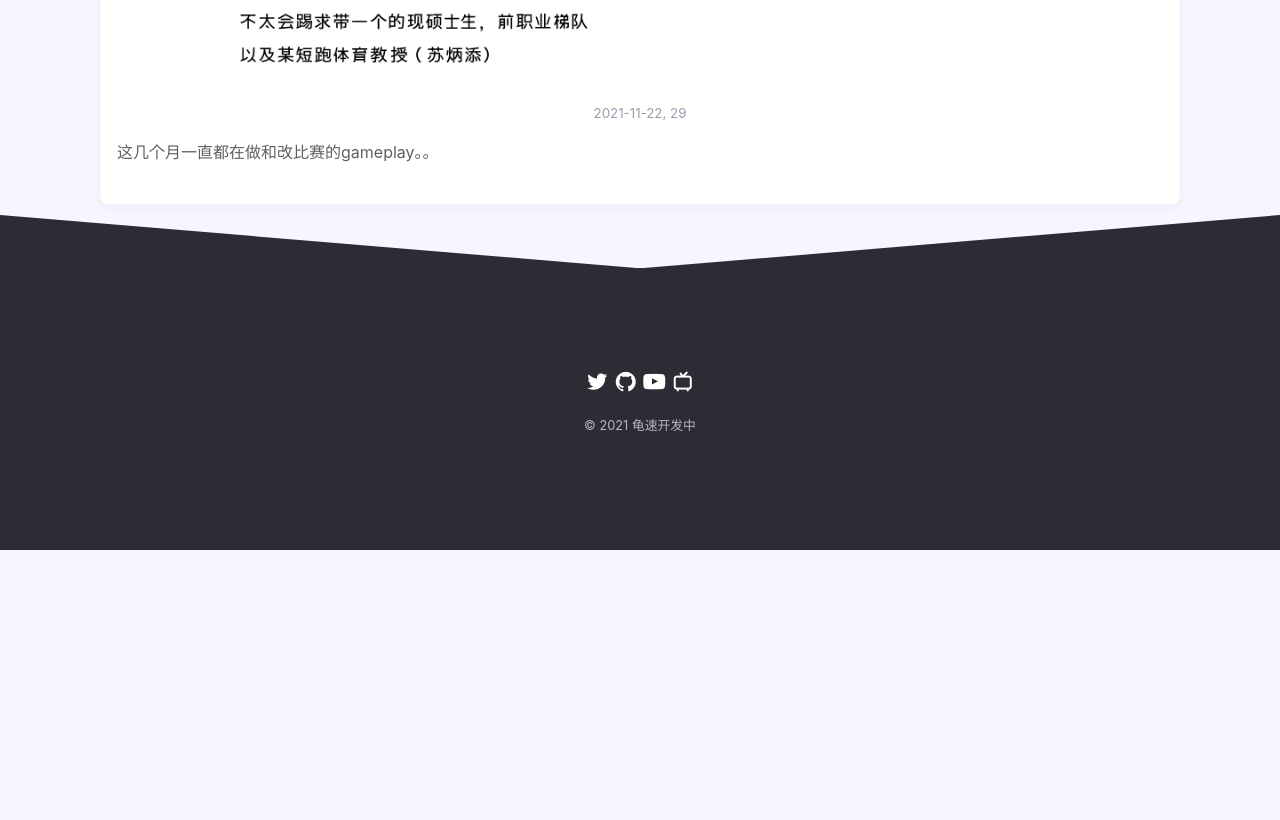
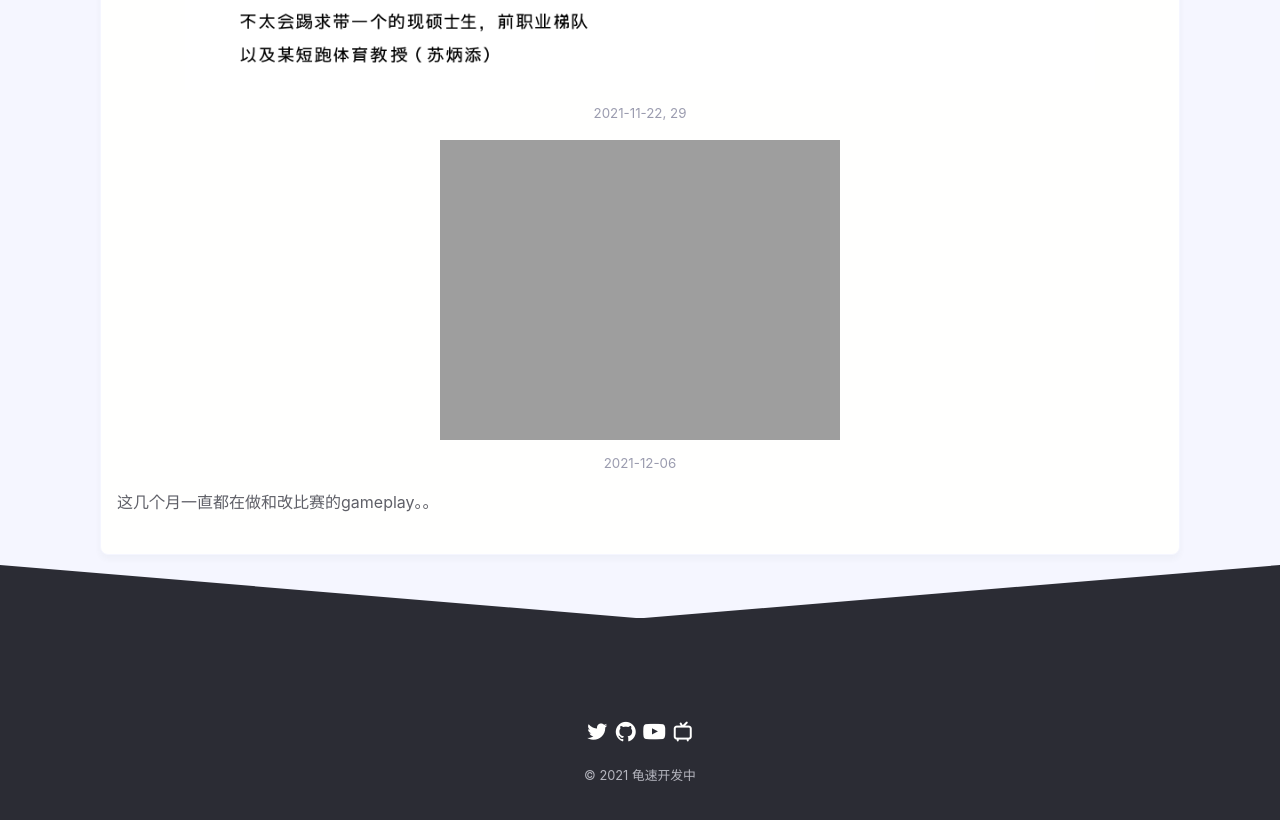
Before and after one commit to shrekshao/studio, a Jekyll site: the page built from _posts/college-soccer/2021-10-22-character-concept.md, in a window 1280 px wide and 900 px high, scrolled down 6922 px. Shown: the top 820 px of the window. Built offline with Jekyll 4.4.1, drawn with Linux system fonts in a browser that asks for light colours; before the commit the page ends 7472 px from its top, so only the background shows below that.

Commit message:
character concept update

```diff
--- a/_posts/college-soccer/2021-10-22-character-concept.md
+++ b/_posts/college-soccer/2021-10-22-character-concept.md
@@ -17,5 +17,6 @@
 {% include imgdesc.html url="assets/blog/cs/characters/5.png" description="2021-11-01" %}
 {% include imgdesc.html url="assets/blog/cs/characters/6.png" description="2021-11-08, 15" %}
 {% include imgdesc.html url="assets/blog/cs/characters/7.png" description="2021-11-22, 29" %}
+{% include imgdesc.html url="assets/blog/cs/characters/.png" description="2021-12-06" %}
 
 这几个月一直都在做和改比赛的gameplay。。
```
Also changed, not shown: assets/blog/cs/characters/8.png (added).
